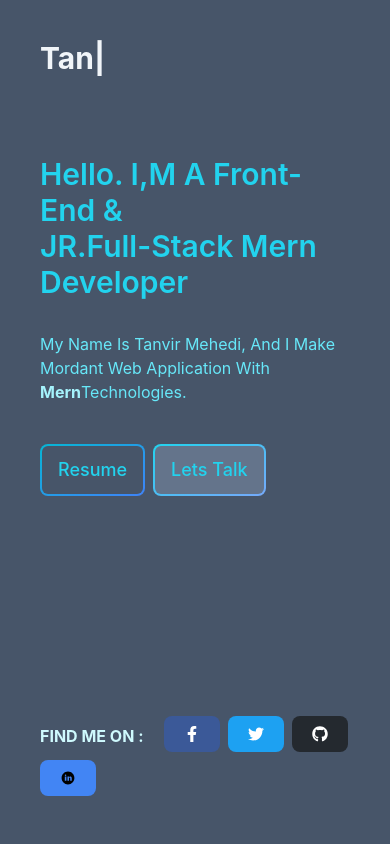
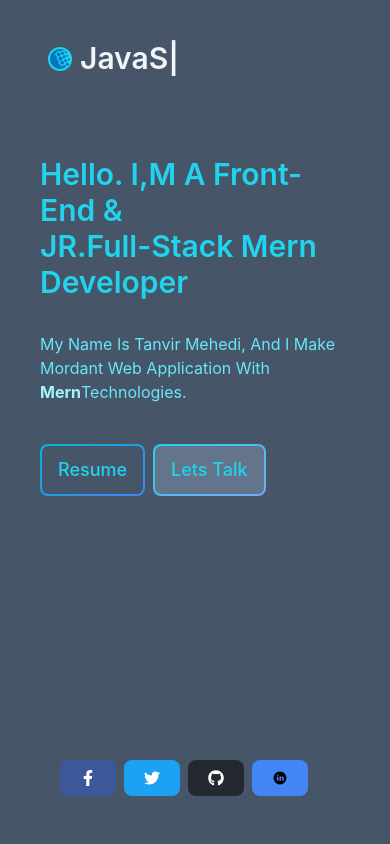
Before and after one commit to Tanvirmehedi/portfolio, a React (Create React App) app: page / in a window 390 px wide. Shown: the top 844 px of the page. Built offline with nearby package versions, Linux system fonts and the light colour scheme; grey boxes are pictures that could not be loaded.

Commit message:
Loadingg Added

```diff
--- a/public/index.html
+++ b/public/index.html
@@ -24,7 +24,7 @@
       work correctly both with client-side routing and a non-root public URL.
       Learn how to configure a non-root public URL by running `npm run build`.
     -->
-    <title>React App</title>
+    <title>Tanvir Portfolio</title>
   </head>
   <body>
     <noscript>You need to enable JavaScript to run this app.</noscript>
--- a/src/App.js
+++ b/src/App.js
@@ -11,7 +11,7 @@ function App() {
   useEffect(() => {
     setTimeout(() => {
       setIsLoading(false);
-    }, 3000);
+    }, 2000);
   }, []);
 
   if (isLoading) {
@@ -21,7 +21,7 @@ function App() {
   return (
     <div
       style={{ cursor: `url(${cursor}),auto` }}
-      className="App bg-slate-700 min-h-screen lg:flex"
+      className="App bg-slate-700 min-h-screen lg:flex relative"
     >
       <Header />
       <Main />
--- a/src/components/Header.js
+++ b/src/components/Header.js
@@ -6,10 +6,186 @@ const Header = () => {
   return (
     <div className="relative lg:w-1/2 bg-slate-600 h-screen lg:sticky top-0 px-10 pt-10">
       <nav>
-        <div className="text-3xl font-bold text-slate-100">
+        <div className="text-3xl font-semibold text-slate-100">
+          <svg
+            xmlns="http://www.w3.org/2000/svg"
+            className="w-6 h-6 -mt-1 inline-block mx-2 bg-cyan-400 rounded-full"
+            viewBox="0 0 48 48"
+          >
+            <rect
+              width="6.428"
+              height="6.428"
+              x="18.161"
+              y="11.605"
+              fill="#0277bd"
+              transform="rotate(-41.299 21.376 14.82)"
+            ></rect>
+            <rect
+              width="6.428"
+              height="6.428"
+              x="21.656"
+              y="19.887"
+              fill="#0277bd"
+              transform="rotate(-41.299 24.87 23.101)"
+            ></rect>
+            <rect
+              width="6.428"
+              height="6.428"
+              x="24.959"
+              y="28.073"
+              fill="#0277bd"
+              transform="rotate(-41.299 28.174 31.287)"
+            ></rect>
+            <rect
+              width="4.993"
+              height="4.993"
+              x="35.942"
+              y="32.039"
+              fill="#0277bd"
+              transform="rotate(-41.299 38.44 34.536)"
+            ></rect>
+            <rect
+              width="4.861"
+              height="4.861"
+              x="32.89"
+              y="24.779"
+              fill="#0277bd"
+              transform="rotate(-41.299 35.321 27.209)"
+            ></rect>
+            <rect
+              width="4.861"
+              height="4.861"
+              x="29.826"
+              y="17.215"
+              fill="#0277bd"
+              transform="rotate(-41.299 32.258 19.645)"
+            ></rect>
+            <rect
+              width="4.861"
+              height="4.861"
+              x="26.571"
+              y="10.13"
+              fill="#0277bd"
+              transform="rotate(-41.299 29.002 12.56)"
+            ></rect>
+            <rect
+              width="3.165"
+              height="3.165"
+              x="34.187"
+              y="9.206"
+              fill="#0277bd"
+              transform="rotate(-41.299 35.77 10.788)"
+            ></rect>
+            <rect
+              width="3.165"
+              height="3.165"
+              x="37.203"
+              y="16.291"
+              fill="#0277bd"
+              transform="rotate(-41.299 38.787 17.873)"
+            ></rect>
+            <rect
+              width="3.165"
+              height="3.165"
+              x="40.171"
+              y="23.376"
+              fill="#0277bd"
+              transform="rotate(-41.299 41.755 24.958)"
+            ></rect>
+            <rect
+              width="6.428"
+              height="6.428"
+              x="18.161"
+              y="11.605"
+              fill="#0277bd"
+              transform="rotate(-41.299 21.376 14.82)"
+            ></rect>
+            <rect
+              width="6.428"
+              height="6.428"
+              x="21.656"
+              y="19.887"
+              fill="#0277bd"
+              transform="rotate(-41.299 24.871 23.101)"
+            ></rect>
+            <rect
+              width="6.428"
+              height="6.428"
+              x="24.959"
+              y="28.073"
+              fill="#0277bd"
+              transform="rotate(-41.299 28.174 31.288)"
+            ></rect>
+            <rect
+              width="4.993"
+              height="4.993"
+              x="35.942"
+              y="32.039"
+              fill="#0277bd"
+              transform="rotate(-41.299 38.44 34.536)"
+            ></rect>
+            <rect
+              width="4.861"
+              height="4.861"
+              x="32.89"
+              y="24.779"
+              fill="#0277bd"
+              transform="rotate(-41.299 35.321 27.209)"
+            ></rect>
+            <rect
+              width="4.861"
+              height="4.861"
+              x="29.826"
+              y="17.215"
+              fill="#0277bd"
+              transform="rotate(-41.299 32.257 19.645)"
+            ></rect>
+            <rect
+              width="4.861"
+              height="4.861"
+              x="26.571"
+              y="10.13"
+              fill="#0277bd"
+              transform="rotate(-41.299 29.003 12.56)"
+            ></rect>
+            <rect
+              width="3.165"
+              height="3.165"
+              x="34.187"
+              y="9.206"
+              fill="#0277bd"
+              transform="rotate(-41.299 35.77 10.788)"
+            ></rect>
+            <rect
+              width="3.165"
+              height="3.165"
+              x="37.203"
+              y="16.291"
+              fill="#0277bd"
+              transform="rotate(-41.299 38.787 17.873)"
+            ></rect>
+            <rect
+              width="3.165"
+              height="3.165"
+              x="40.171"
+              y="23.376"
+              fill="#0277bd"
+              transform="rotate(-41.299 41.754 24.958)"
+            ></rect>
+            <path
+              fill="#0277bd"
+              d="M32.373,35.204l-4.722,4.148l-7.542-8.586l2.194-1.928l-5.498-6.258l2.134-1.875l-5.628-6.408	l8.585-7.543l2.719,3.095l4.836-4.247l2.628,2.992l2.061-1.811C31.166,5.026,27.707,4,24,4C12.954,4,4,12.954,4,24s8.954,20,20,20	c4.662,0,8.94-1.608,12.341-4.282L32.373,35.204z"
+            ></path>
+          </svg>
           <Typed
-            strings={["Tanvir", "React", "Full-Stack", "Developer"]}
-            typeSpeed={100}
+            strings={[
+              "JavaScript",
+              "React",
+              "Node.js",
+              "Full-Stack",
+              "Developer",
+            ]}
+            typeSpeed={150}
             backSpeed={150}
             loop
           />
--- a/src/components/Main.js
+++ b/src/components/Main.js
@@ -10,7 +10,7 @@ const Main = () => {
   return (
     <div className="lg:w-1/2 text-justify bg-slate-100 text-slate-900">
       <ImageView />
-      <div className="relative z-50 bg-cyan-50">
+      <div className="relative z-40 bg-cyan-50">
         <About />
         <Review />
         <Project />
--- a/src/components/Social.js
+++ b/src/components/Social.js
@@ -3,7 +3,6 @@ import React from "react";
 const Social = () => {
   return (
     <div className="absolute bottom-10">
-      <span className="uppercase font-bold text-cyan-100">Find Me On :</span>
       <span className="m-5">
         <button
           type="button"
```
Also changed, not shown: src/Assets/logo.png (added), 1 other file (tests, documents, lock files or other folders).
